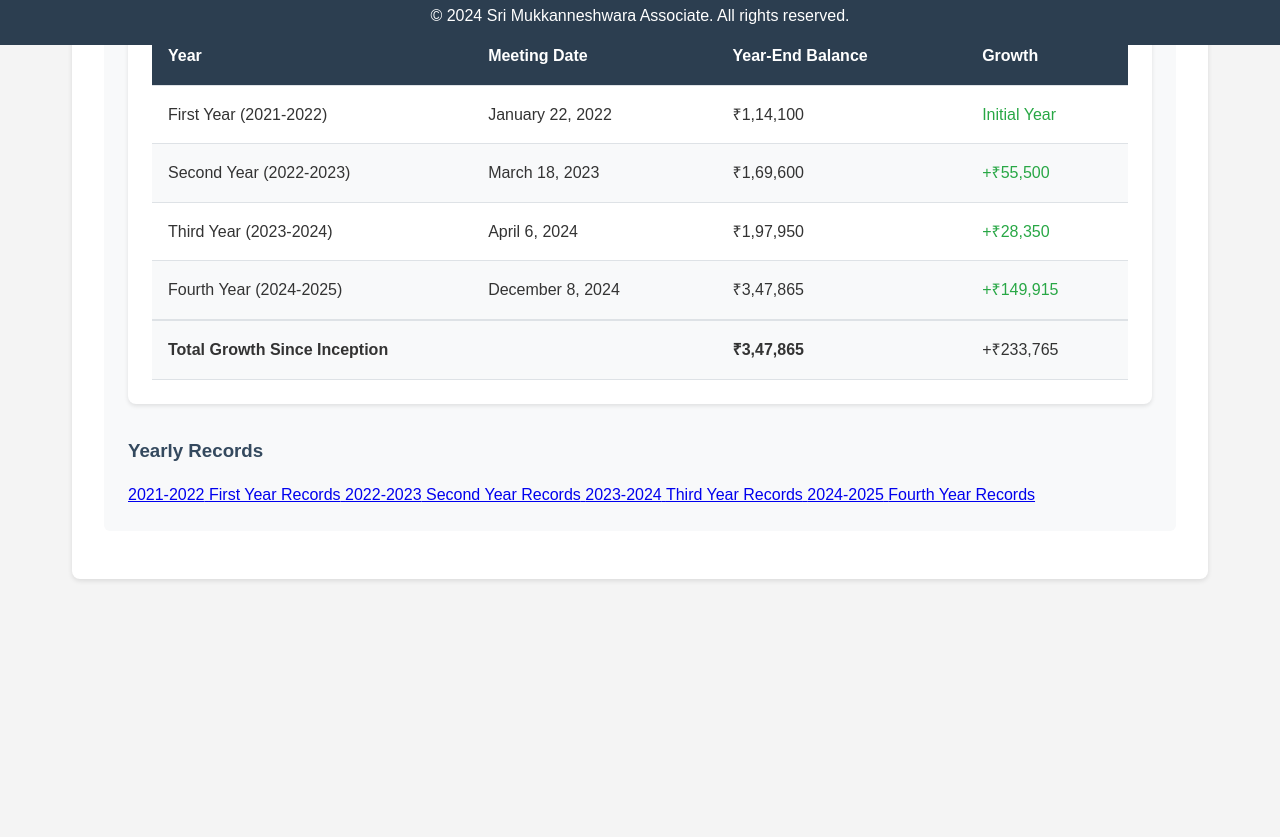
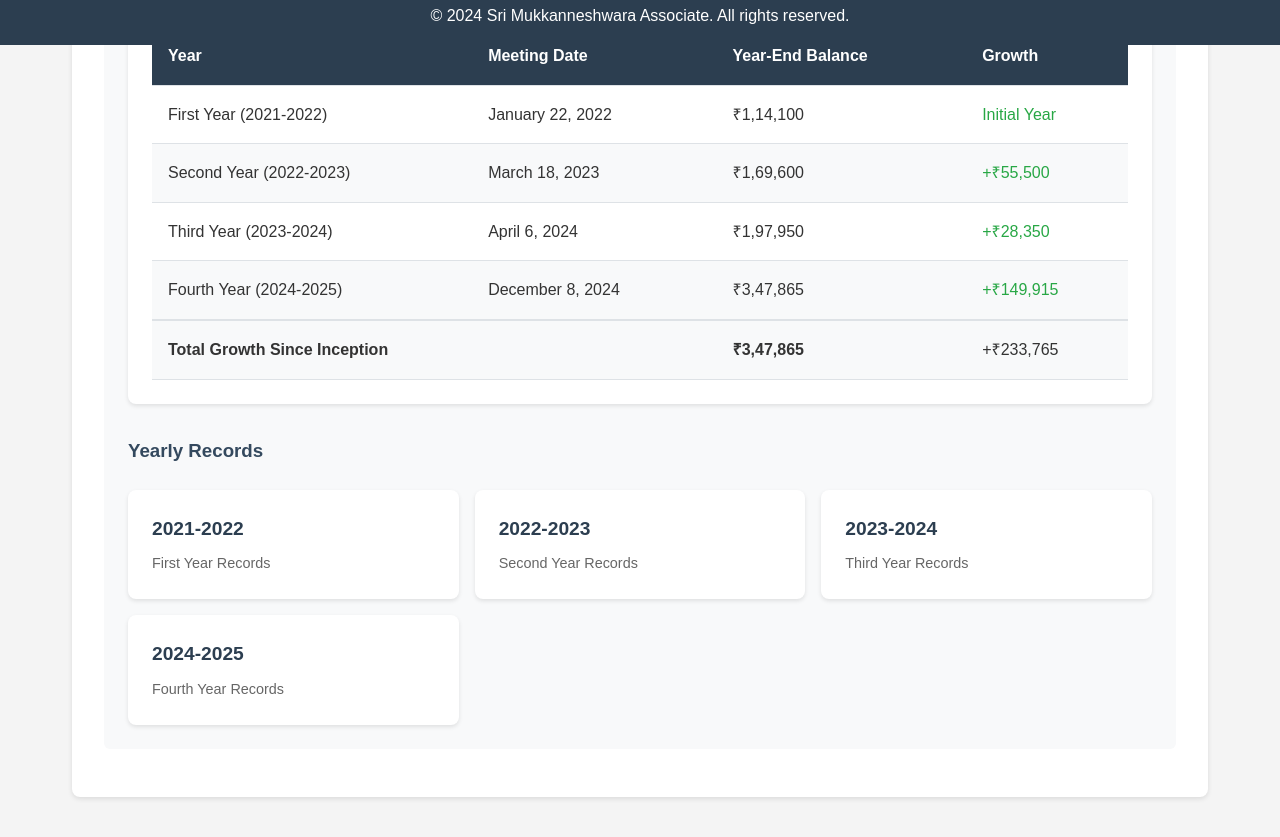
Before and after one commit to Manjunathbscloud/Sri-Mukkaneshwara, a plain HTML site: page deposits.html in a window 1280 px wide. Shown: the part 755-1592 px from the top of the page. Before the commit the page ends 1434 px from the top, so only its background shows below. Drawn offline with Linux system fonts and the light colour scheme; sample sign-in values are in the browser's storage.

Commit message:
Update styles.css

```diff
--- a/styles.css
+++ b/styles.css
@@ -320,3 +320,53 @@ footer {
 .summary-table .total-row td {
     border-top: 2px solid #dee2e6;
 }
+
+.year-links {
+    display: grid;
+    grid-template-columns: repeat(auto-fit, minmax(250px, 1fr));
+    gap: 1rem;
+    margin-top: 1.5rem;
+}
+
+.year-link {
+    display: flex;
+    flex-direction: column;
+    padding: 1.5rem;
+    background-color: white;
+    border-radius: 8px;
+    text-decoration: none;
+    color: inherit;
+    box-shadow: 0 2px 4px rgba(0,0,0,0.1);
+    transition: transform 0.3s ease, box-shadow 0.3s ease;
+}
+
+.year-link:hover {
+    transform: translateY(-2px);
+    box-shadow: 0 4px 8px rgba(0,0,0,0.2);
+}
+
+.year-link .year {
+    font-size: 1.2rem;
+    font-weight: bold;
+    color: #2c3e50;
+    margin-bottom: 0.5rem;
+}
+
+.year-link .details {
+    color: #666;
+    font-size: 0.9rem;
+}
+
+.back-link {
+    display: inline-block;
+    padding: 0.5rem 1rem;
+    color: #2c3e50;
+    text-decoration: none;
+    margin-bottom: 1rem;
+    border-radius: 4px;
+    transition: background-color 0.3s;
+}
+
+.back-link:hover {
+    background-color: #e9ecef;
+}
```
